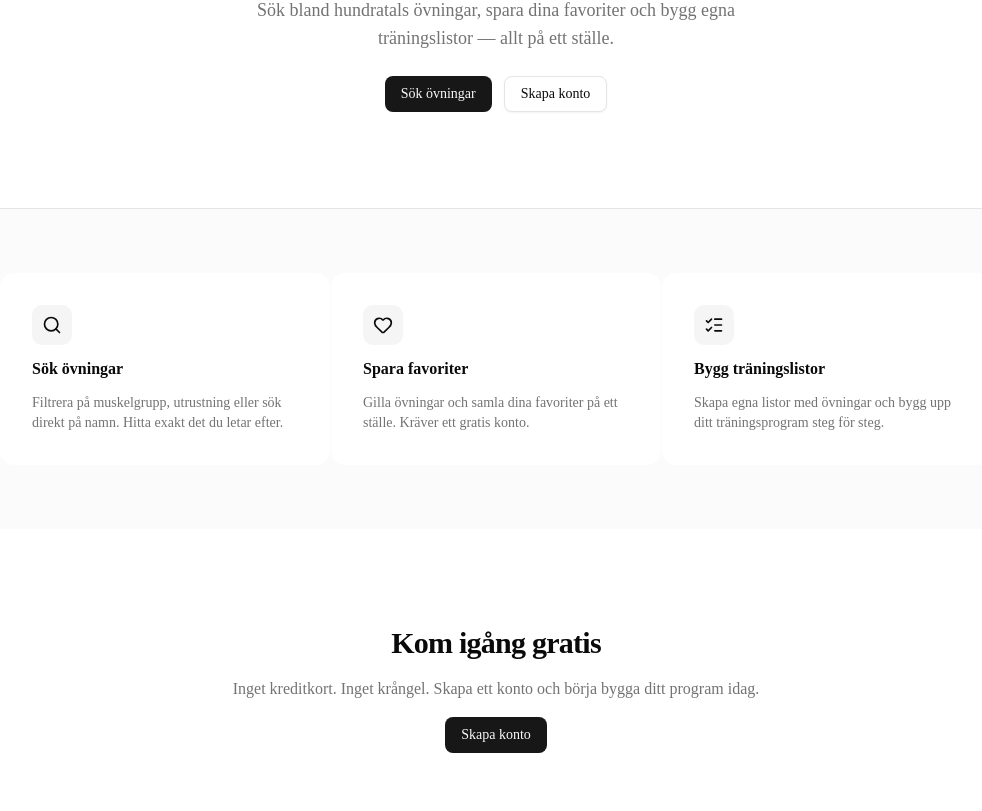
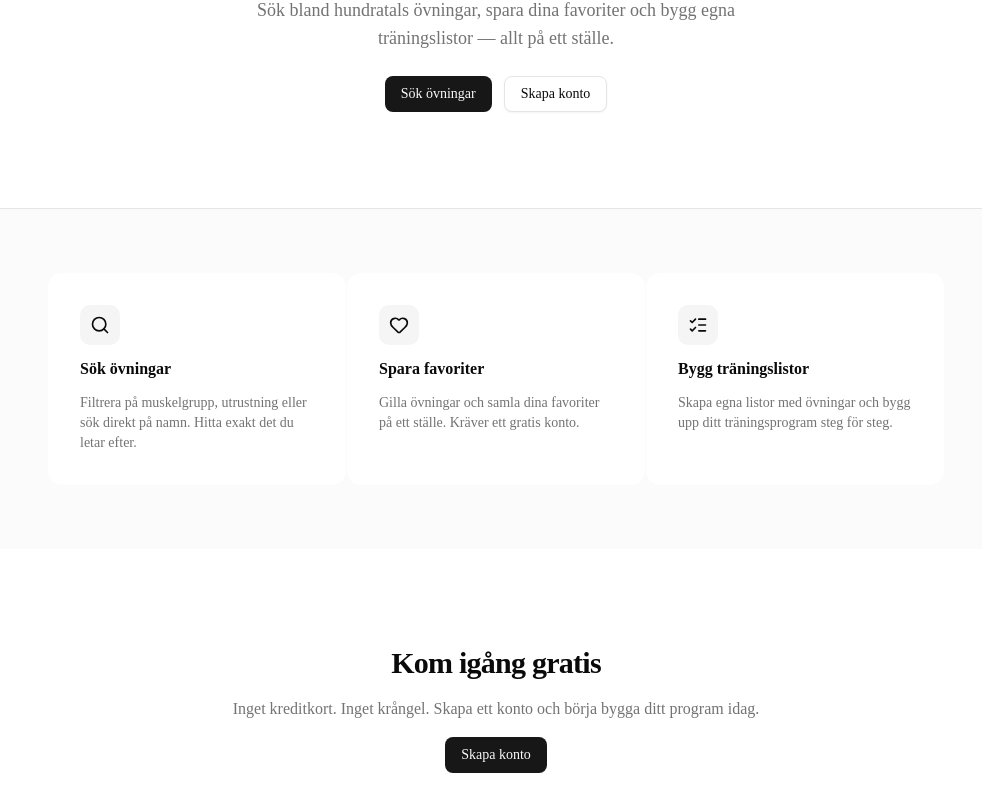
Before and after one commit to Albatraoz12/training-app, a Next.js app: page / in a window 1280 px wide. Shown: the part 343-1154 px from the top of the page, without its empty margins (144-1126 px from the left). Built offline with nearby package versions, Linux system fonts and the light colour scheme; no server answers.

Commit message:
fix width for larger screens

```diff
--- a/app/dashboard/list/[id]/page.tsx
+++ b/app/dashboard/list/[id]/page.tsx
@@ -38,7 +38,7 @@ export default async function ListPage({ params }: Props) {
   }
 
   return (
-    <main className="mx-auto flex max-w-5xl flex-col gap-8 px-4 py-10">
+    <main className="flex flex-col gap-8 py-10">
       <div className="flex flex-col gap-1">
         <Link
           href="/dashboard"
--- a/app/dashboard/page.tsx
+++ b/app/dashboard/page.tsx
@@ -44,7 +44,7 @@ export default async function DashboardPage() {
   };
 
   return (
-    <main className="mx-auto flex max-w-5xl flex-col gap-8 px-4 py-10 md:w-[80%]">
+    <main className="flex flex-col gap-8 py-10">
       <div className="flex items-center justify-between">
         <div className="flex flex-col gap-1">
           <h1 className="text-2xl font-bold">Välkommen, {name}!</h1>
--- a/app/layout.tsx
+++ b/app/layout.tsx
@@ -36,7 +36,9 @@ export default async function RootLayout({
       <body className="min-h-full flex flex-col">
           <QueryProvider>
             <Navbar isLoggedIn={!!user} />
-            {children}
+            <div className="mx-auto w-[90%] md:w-[80%] xl:w-[70%]">
+              {children}
+            </div>
           </QueryProvider>
         </body>
     </html>
--- a/app/page.tsx
+++ b/app/page.tsx
@@ -7,7 +7,7 @@ export default function Home() {
     <main className="flex flex-col">
 
       {/* Hero */}
-      <section className="mx-auto flex max-w-3xl flex-col items-center gap-6 px-4 py-24 text-center">
+      <section className="flex flex-col items-center gap-6 py-24 text-center">
         <div className="flex items-center gap-2 rounded-full border border-border px-4 py-1.5 text-sm text-muted-foreground">
           <Dumbbell className="h-4 w-4" />
           Över 1 300 övningar
@@ -28,9 +28,9 @@ export default function Home() {
         </div>
       </section>
 
-      {/* Features */}
-      <section className="border-t border-border bg-muted/40">
-        <div className="mx-auto grid max-w-5xl gap-px px-4 py-16 sm:grid-cols-3">
+      {/* Features — full width breakout */}
+      <section className="w-screen -translate-x-1/2 relative left-1/2 border-t border-border bg-muted/40">
+        <div className="mx-auto grid w-[90%] gap-px py-16 md:w-[80%] xl:w-[70%] sm:grid-cols-3">
 
           <div className="flex flex-col gap-3 rounded-xl bg-background p-8">
             <div className="flex h-10 w-10 items-center justify-center rounded-lg bg-muted">
@@ -66,7 +66,7 @@ export default function Home() {
       </section>
 
       {/* CTA */}
-      <section className="mx-auto flex max-w-3xl flex-col items-center gap-4 px-4 py-24 text-center">
+      <section className="flex flex-col items-center gap-4 py-24 text-center">
         <h2 className="text-3xl font-bold tracking-tight">Kom igång gratis</h2>
         <p className="text-muted-foreground">
           Inget kreditkort. Inget krångel. Skapa ett konto och börja bygga ditt program idag.
--- a/app/search/[id]/page.tsx
+++ b/app/search/[id]/page.tsx
@@ -8,7 +8,7 @@ export default async function ExercisePage({
   const { id } = await params
 
   return (
-    <main className="mx-auto max-w-5xl px-4 py-10">
+    <main className="py-10">
       <ExerciseDetail id={id} />
     </main>
   )
--- a/app/search/page.tsx
+++ b/app/search/page.tsx
@@ -3,7 +3,7 @@ import ExerciseSearch from '@/components/exercises/ExerciseSearch'
 
 export default function SearchPage() {
   return (
-    <main className="mx-auto flex max-w-5xl flex-col gap-8 px-4 py-10">
+    <main className="flex flex-col gap-8 py-10">
       <div className="flex flex-col gap-2">
         <h1 className="text-2xl font-bold">Sök övningar</h1>
         <p className="text-sm text-muted-foreground">
--- a/app/sign-in/page.tsx
+++ b/app/sign-in/page.tsx
@@ -3,7 +3,7 @@ import SignInForm from '@/components/auth/SignInForm'
 
 export default function SignInPage() {
   return (
-    <main className="flex flex-1 items-center justify-center px-4 py-12">
+    <main className="flex flex-1 items-center justify-center py-12">
       <Card className="w-full max-w-sm">
         <CardHeader>
           <CardTitle>Logga in</CardTitle>
--- a/app/sign-up/page.tsx
+++ b/app/sign-up/page.tsx
@@ -3,7 +3,7 @@ import SignUpForm from '@/components/auth/SignUpForm'
 
 export default function SignUpPage() {
   return (
-    <main className="flex flex-1 items-center justify-center px-4 py-12">
+    <main className="flex flex-1 items-center justify-center py-12">
       <Card className="w-full max-w-sm">
         <CardHeader>
           <CardTitle>Skapa konto</CardTitle>
```
